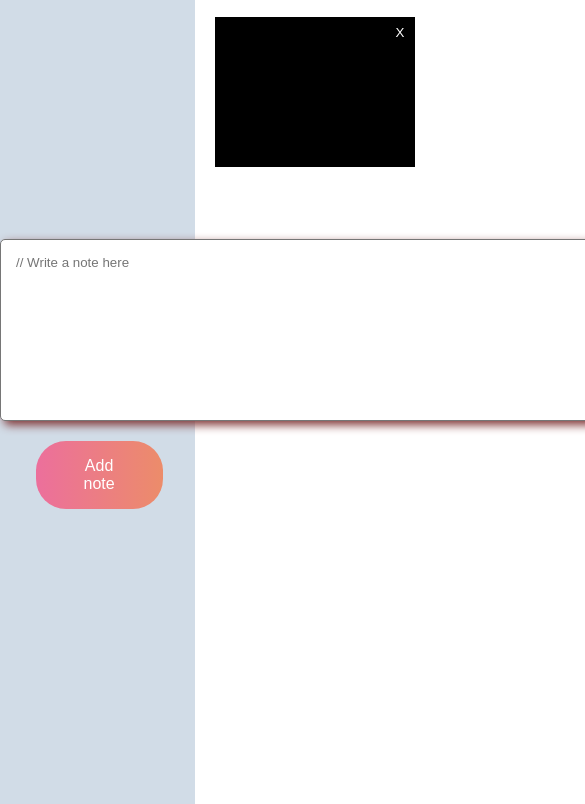
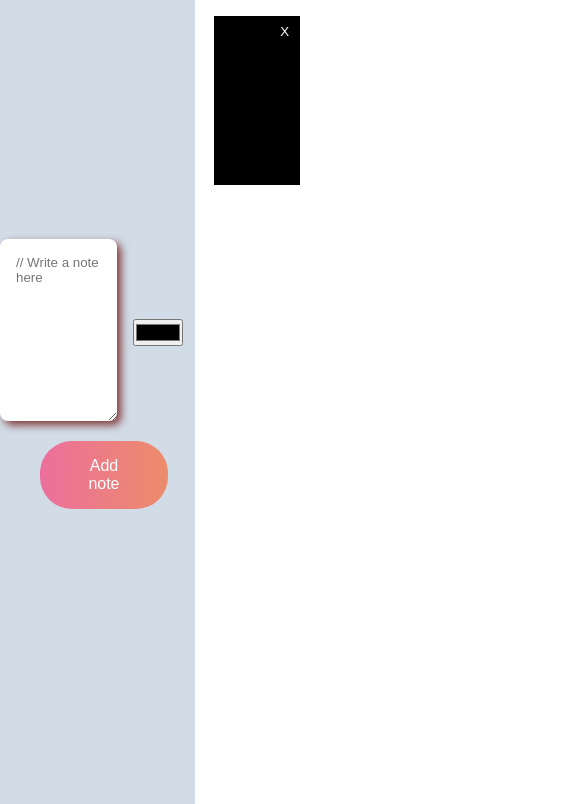
Before and after one commit to akshay53156/Sticky-notes, a plain HTML site: page index.html in a window 390 px wide. Both pictures are taken after typing "Sample" into the empty fields and a click on the button "Add note". Shown: the part 40-844 px from the top of the page, 585 px wide, since content can reach past the window. Drawn offline with Linux system fonts and the light colour scheme; a web font is replaced by a local one.

Commit message:
updated properties to make responsive ui

```diff
--- a/script.js
+++ b/script.js
@@ -15,6 +15,7 @@ function createNote(){
     let notesContainer = document.createElement("div");
     notesContainer.classList.add("notesContainer");
     let p = document.createElement("p");
+    p.classList.add("para");
     let btn = document.createElement("button");
     btn.classList.add("crossBtn");
 
--- a/style.css
+++ b/style.css
@@ -29,23 +29,26 @@ body {
 }
 
 #note-input {
-    border-radius: 5px;
-    padding: 15px;
+    border-radius: 0.5rem;
+    width: 30vw;
+    border: none;
+    outline: none;
+    padding: 1rem;
     font-family: "Tilt Neon", sans-serif;
-    box-shadow: 4px 4px 10px 0px #803636;
+    box-shadow: 0.25rem 0.25rem 0.5rem 0px #803636;
 }
 
 .color-area {
     display: flex;
     flex-direction: column;
-    margin: auto 15px;
+    margin: auto 1rem;
 }
 
 #button {
     padding: 1rem 3rem;
     font-family: "Tilt Neon", sans-serif;
     color: #ffffff;
-    border-radius: 30px;
+    border-radius: 2rem;
     font-size: 1rem;
     background: linear-gradient(to right, #EC6F9C, #EC8C6A);
     margin: 1rem;
@@ -53,7 +56,7 @@ body {
 }
 
 .btn1 {
-    width: 80%;
+    width: 75%;
     margin: 0 auto;
 }
 
@@ -63,22 +66,22 @@ body {
 
 #noNotes {
     text-align: center;
-    margin-top: 200px
+    margin-top: 20%;
 }
 
 .container {
     display: flex;
     flex-wrap: wrap;
-    padding: 20px;
-    gap: 20px;
+    padding: 1.2rem;
+    gap: 1.2rem;
 }
 
 .notesContainer {
-    min-width: 200px;
-    height: 150px;
-    max-width: 800px;
+    min-width: 15vw;
+    height: 20vh;
+    max-width: 49vw;
     position: relative;
-    padding: 20px 30px 5px 5px;
+    padding: 1.2rem 1.7rem 0.25rem 0.25rem;
 }
 
 .crossBtn{
@@ -92,3 +95,7 @@ body {
     border: none;
     border-radius: 50%;
 }
+
+.para {
+    word-wrap: break-word;
+}
```
